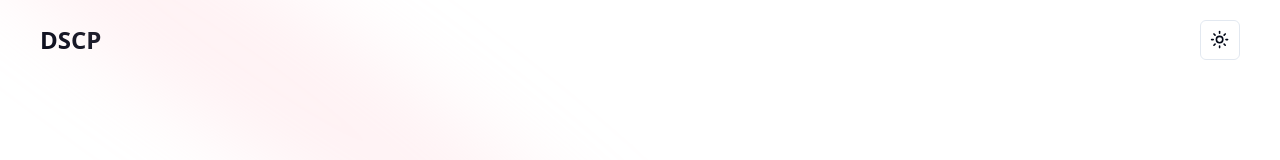
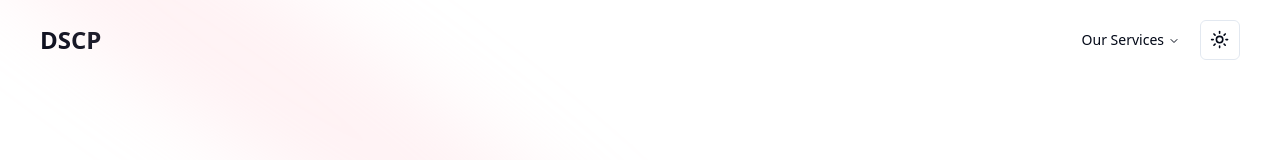
Before and after one commit to mohammadshaad/Decentralized-Secure-Collaboration-Platform, a Next.js app: page / in a window 1280 px wide. Shown: the top 160 px of the page. Built offline with nearby package versions, Linux system fonts and the light colour scheme.

Commit message:
Update Navbar and NavigationMenu styles

```diff
--- a/@/components/Navbar.tsx
+++ b/@/components/Navbar.tsx
@@ -65,16 +65,9 @@ export default function Navbar() {
 
             <NavigationMenu>
                 <NavigationMenuList>
+
                     <NavigationMenuItem>
-                        <div className="flex items-center space-x-2">
-                            {/* <Switch id="airplane-mode" />
-                            <Label htmlFor="airplane-mode">Dark Mode</Label> */}
-
-                            <ModeToggle />
-                        </div>
-                    </NavigationMenuItem>
-                    {/* <NavigationMenuItem>
-                        <NavigationMenuTrigger>Components</NavigationMenuTrigger>
+                        <NavigationMenuTrigger>Our Services</NavigationMenuTrigger>
                         <NavigationMenuContent>
                             <ul className="grid w-[400px] gap-3 p-4 md:w-[500px] md:grid-cols-2 lg:w-[600px] ">
                                 {components.map((component) => (
@@ -89,13 +82,22 @@ export default function Navbar() {
                             </ul>
                         </NavigationMenuContent>
                     </NavigationMenuItem>
-                    <NavigationMenuItem>
+                    {/* <NavigationMenuItem>
                         <Link href="/docs" legacyBehavior passHref>
                             <NavigationMenuLink className={navigationMenuTriggerStyle()}>
                                 Documentation
                             </NavigationMenuLink>
                         </Link>
                     </NavigationMenuItem> */}
+
+                    <NavigationMenuItem>
+                        <div className="flex items-center space-x-2">
+                            {/* <Switch id="airplane-mode" />
+                            <Label htmlFor="airplane-mode">Dark Mode</Label> */}
+
+                            <ModeToggle />
+                        </div>
+                    </NavigationMenuItem>
                 </NavigationMenuList>
             </NavigationMenu>
         </div>
--- a/@/components/ui/navigation-menu.tsx
+++ b/@/components/ui/navigation-menu.tsx
@@ -86,7 +86,7 @@ const NavigationMenuViewport = React.forwardRef<
   <div className={cn("absolute left-0 top-full flex justify-center")}>
     <NavigationMenuPrimitive.Viewport
       className={cn(
-        "origin-top-center relative right-80 mt-1.5 h-[var(--radix-navigation-menu-viewport-height)] w-full overflow-hidden rounded-md border bg-popover text-popover-foreground shadow-lg data-[state=open]:animate-in data-[state=closed]:animate-out data-[state=closed]:zoom-out-95 data-[state=open]:zoom-in-90 md:w-[var(--radix-navigation-menu-viewport-width)]",
+        "origin-top-center relative right-[30rem] mt-1.5 h-[var(--radix-navigation-menu-viewport-height)] w-full overflow-hidden rounded-md border bg-popover text-popover-foreground shadow-lg data-[state=open]:animate-in data-[state=closed]:animate-out data-[state=closed]:zoom-out-95 data-[state=open]:zoom-in-90 md:w-[var(--radix-navigation-menu-viewport-width)]",
         className
       )}
       ref={ref}
```
